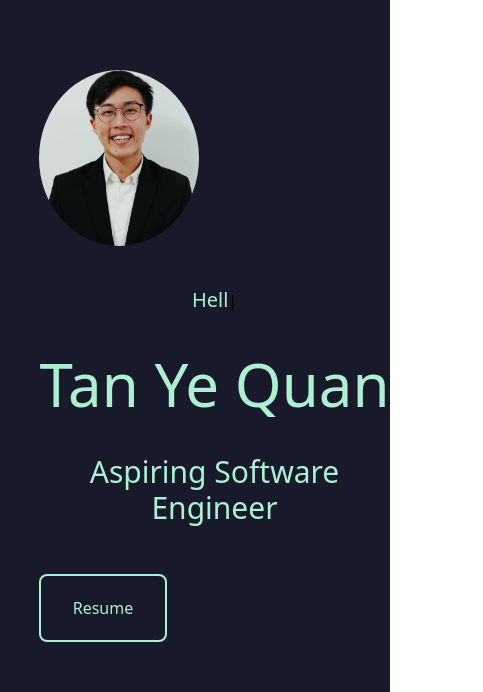
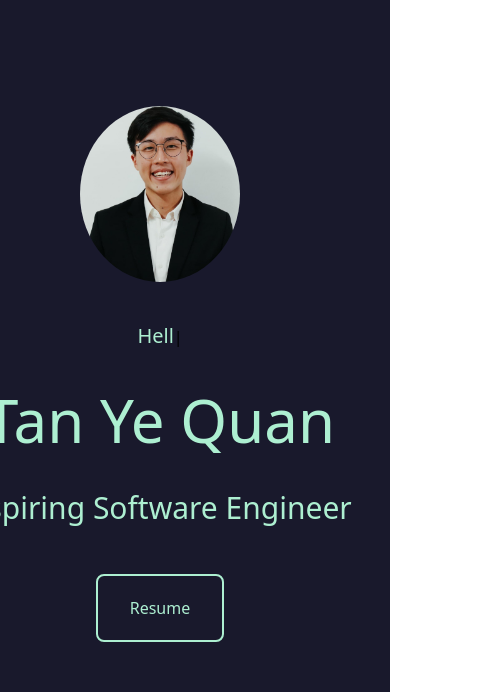
Before and after one commit to yequan99/yequan99.github.io, a React (Create React App) app: page / in a window 390 px wide. Shown: the part 202-894 px from the top of the page, 483 px wide, since content can reach past the window. Built offline with nearby package versions, Linux system fonts and the light colour scheme.

Commit message:
Updated landing page resize format

```diff
--- a/src/App.js
+++ b/src/App.js
@@ -15,11 +15,11 @@ export default function App() {
         <div className="fixed top-[10%] h-[90%] w-1/12 bg-[#19192C] hidden md:block">
           <Sidebar />
         </div>
-        <div className="h-full md:float-right md:w-11/12">
+        <div className="absolute bottom-0 right-0 h-[90%] md:float-right md:w-11/12">
           <section id="landing" className="h-full w-full bg-[#19192C]"><Landing /></section>
-          <section id="about" className="w-full pt-6 bg-[#19192C]"><About /></section>
-          <section id="experiences" className="w-full pt-6 bg-[#19192C]"><Experiences /></section>
-          <section id="projects" className="w-full pt-6 bg-[#19192C]"><Projects /></section>
+          <section id="about" className="w-full pt-12 bg-[#19192C]"><About /></section>
+          <section id="experiences" className="w-full pt-12 bg-[#19192C]"><Experiences /></section>
+          <section id="projects" className="w-full pt-12 bg-[#19192C]"><Projects /></section>
         </div>
       </div>
     </>
--- a/src/components/Landing.js
+++ b/src/components/Landing.js
@@ -22,19 +22,19 @@ export default function Landing() {
     }, []);
 
     return(
-        <div className="flex flex-col-reverse pl-[10%] w-full h-full items-center lg:flex-row">
-            <div className="w-full text-center lg:h-[50%] lg:w-[45%] lg:text-left">
+        <div className="flex flex-col-reverse w-full h-full items-center lg:pb-16 lg:pl-[10%] lg:flex-row">
+            <div className="w-full text-center lg:h-fit lg:w-[45%] lg:text-left">
                 <span className="text-xl text-[#ADEFD1FF]" ref={el}></span>
                 <ul>
                     <li className="pt-10 text-6xl text-[#ADEFD1FF]">Tan Ye Quan</li>
                     <li className="pt-10 pb-12 text-3xl text-[#ADEFD1FF]">Aspiring Software Engineer</li>
                 </ul>
-                <div className="border-2 border-[#ADEFD1FF] rounded-lg w-32 cursor-pointer text-center transition ease-in-out delay-350 hover:-translate-y-1">
+                <div className="block m-auto border-2 border-[#ADEFD1FF] rounded-lg w-32 cursor-pointer text-center transition ease-in-out delay-350 hover:-translate-y-1 lg:m-0">
                     <a className="text-[#ADEFD1FF] leading-[4rem] w-full h-full block" href={resume} target="_blank" rel="noreferrer">Resume</a>
                 </div>
             </div>
-            <div className="w-full pb-10 lg:h-[50%] lg:w-[55%] lg:pb-0">
-                <img className="h-[11rem] w-[10rem] rounded-[50%] lg:h-[20rem] lg:w-[18rem]" src={profile_pic} alt="Tan Ye Quan" />
+            <div className="w-full pb-10 lg:h-fit lg:w-[55%] lg:pb-0">
+                <img className="block m-auto h-[11rem] w-[10rem] rounded-[50%] lg:m-0 lg:h-[20rem] lg:w-[18rem]" src={profile_pic} alt="Tan Ye Quan" />
             </div>
         </div>
     );
```
Also changed, not shown: 1 other file (tests, documents, lock files or other folders).
